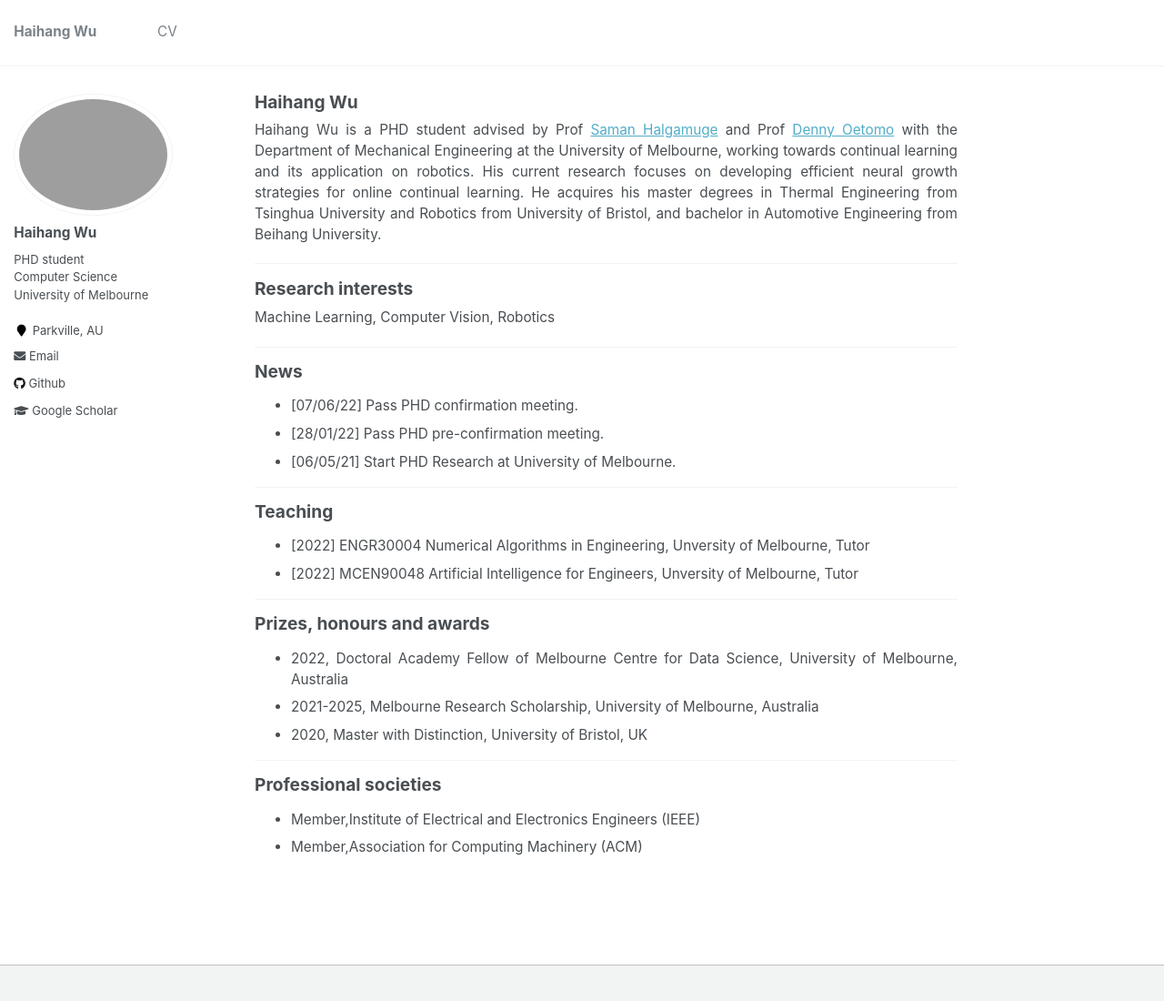
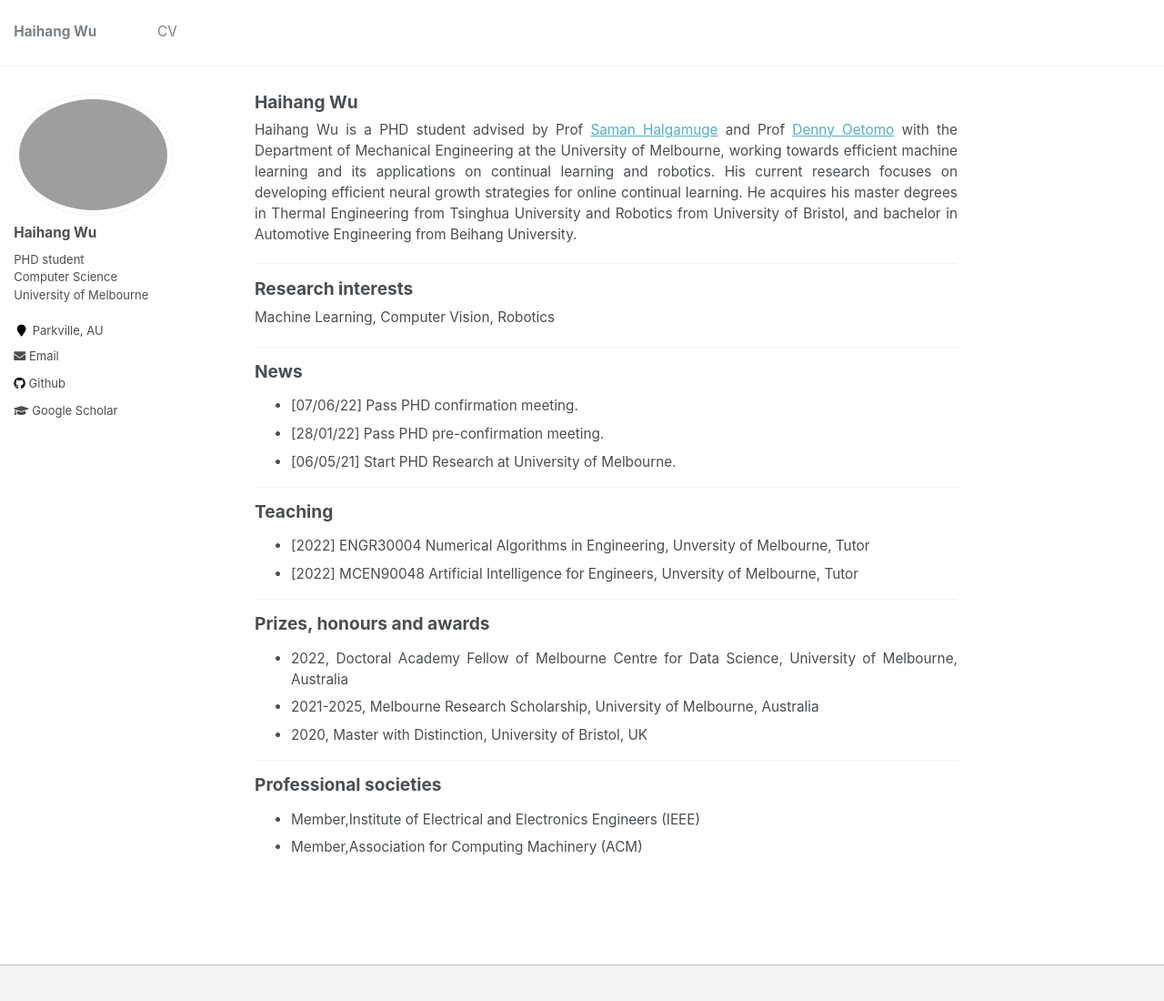
Before and after one commit to HaihangWu/HaihangWu.github.io, a Jekyll site: the page built from _pages/about.md, in a window 1280 px wide and 1122 px high. Shown: the top 1100 px of the window at 91% size. Built offline with Jekyll 4.4.1, drawn with Linux system fonts in a browser that asks for light colours.

Commit message:
Update about.md

```diff
--- a/_pages/about.md
+++ b/_pages/about.md
@@ -8,7 +8,7 @@ redirect_from:
   - /about.html
 ---
 
-Haihang Wu is a PHD student advised by Prof [Saman Halgamuge](https://findanexpert.unimelb.edu.au/profile/2854-saman-halgamuge) and Prof [Denny Oetomo](https://findanexpert.unimelb.edu.au/profile/188333-denny-oetomo) with the Department of Mechanical Engineering at the University of Melbourne, working towards continual learning and its application on robotics. His current research focuses on developing efficient neural growth strategies for online continual learning. He acquires his master degrees in Thermal Engineering from Tsinghua University and Robotics from University of Bristol, and bachelor in Automotive Engineering from Beihang University.
+Haihang Wu is a PHD student advised by Prof [Saman Halgamuge](https://findanexpert.unimelb.edu.au/profile/2854-saman-halgamuge) and Prof [Denny Oetomo](https://findanexpert.unimelb.edu.au/profile/188333-denny-oetomo) with the Department of Mechanical Engineering at the University of Melbourne, working towards efficient machine learning and its applications on continual learning and robotics. His current research focuses on developing efficient neural growth strategies for online continual learning. He acquires his master degrees in Thermal Engineering from Tsinghua University and Robotics from University of Bristol, and bachelor in Automotive Engineering from Beihang University.
 
 - - -
 
```
